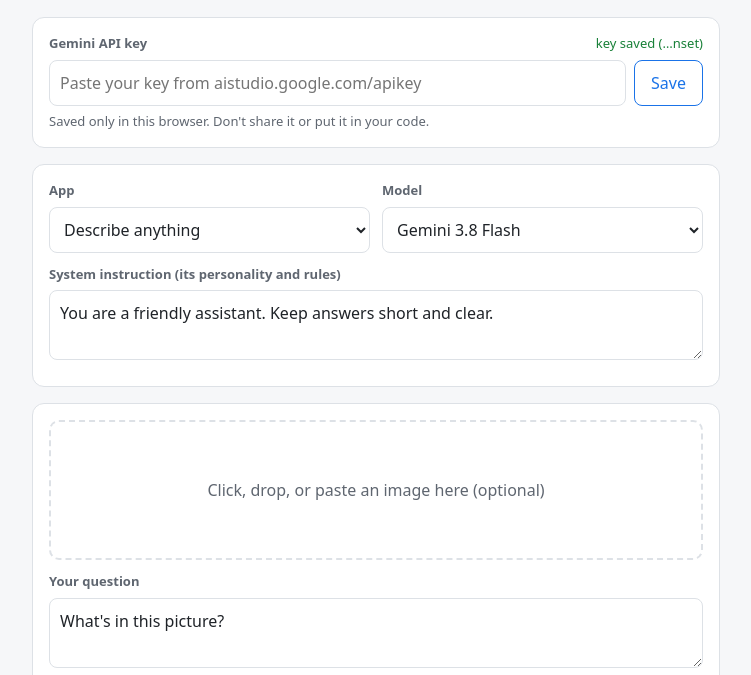
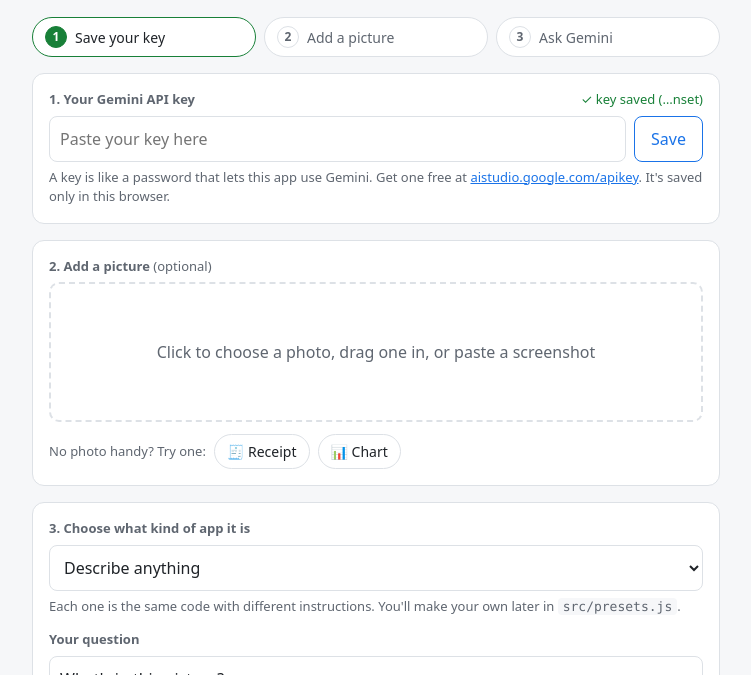
Before and after one commit to cheazer/gemini-multimodal-workshop, a website built with Vite: page index.html in a window 1280 px wide. Shown: the part 105-780 px from the top of the page, without its empty margins (264-1015 px from the left). Built offline with nearby package versions, Linux system fonts and the light colour scheme; no server answers.

Commit message:
beginner friendly page: progress steps, sample images, plain-english hints

```diff
--- a/index.html
+++ b/index.html
@@ -13,58 +13,75 @@
         <p class="sub">Show Gemini a picture, ask it anything.</p>
       </header>
 
+      <ol class="progress" aria-label="Your progress">
+        <li id="stepKey"><span class="tick">1</span> Save your key</li>
+        <li id="stepImg"><span class="tick">2</span> Add a picture</li>
+        <li id="stepAsk"><span class="tick">3</span> Ask Gemini</li>
+      </ol>
+
       <section class="card">
         <div class="row">
-          <label for="keyInput" class="label">Gemini API key</label>
+          <label for="keyInput" class="label">1. Your Gemini API key</label>
           <span id="keyStatus" class="status"></span>
         </div>
         <div class="inline">
-          <input id="keyInput" type="password" placeholder="Paste your key from aistudio.google.com/apikey" autocomplete="off" />
+          <input id="keyInput" type="password" placeholder="Paste your key here" autocomplete="off" />
           <button id="keySave" class="secondary">Save</button>
         </div>
-        <p class="hint">Saved only in this browser. Don't share it or put it in your code.</p>
+        <p class="hint">
+          A key is like a password that lets this app use Gemini. Get one free at
+          <a href="https://aistudio.google.com/apikey" target="_blank" rel="noopener">aistudio.google.com/apikey</a>.
+          It's saved only in this browser.
+        </p>
       </section>
 
       <section class="card">
-        <div class="grid2">
-          <div>
-            <label for="preset" class="label">App</label>
-            <select id="preset"></select>
-          </div>
-          <div>
-            <label for="model" class="label">Model</label>
-            <select id="model">
-              <option value="gemini-3.8-flash">Gemini 3.8 Flash</option>
-              <option value="gemini-3.5-flash-lite">Gemini 3.5 Flash-Lite (faster, use if rate limited)</option>
-            </select>
-          </div>
+        <label class="label">2. Add a picture <span class="optional">(optional)</span></label>
+        <label class="drop" id="drop">
+          <input type="file" id="file" accept="image/*,.heic,.heif" hidden />
+          <img id="preview" alt="Your chosen image" hidden />
+          <span id="dropText">Click to choose a photo, drag one in, or paste a screenshot</span>
+        </label>
+        <button id="clearImg" class="link" hidden>Remove picture</button>
+        <div class="samples">
+          <span class="hint">No photo handy? Try one:</span>
+          <button class="chip" data-sample="receipt">🧾 Receipt</button>
+          <button class="chip" data-sample="chart">📊 Chart</button>
         </div>
-
-        <label for="system" class="label">System instruction (its personality and rules)</label>
-        <textarea id="system" rows="2"></textarea>
       </section>
 
       <section class="card">
-        <label class="drop" id="drop">
-          <input type="file" id="file" accept="image/*,.heic,.heif" hidden />
-          <img id="preview" alt="Your chosen image" hidden />
-          <span id="dropText">Click, drop, or paste an image here (optional)</span>
-        </label>
-        <button id="clearImg" class="link" hidden>Remove image</button>
+        <label for="preset" class="label">3. Choose what kind of app it is</label>
+        <select id="preset"></select>
+        <p class="hint">Each one is the same code with different instructions. You'll make your own later in <code>src/presets.js</code>.</p>
 
-        <label for="prompt" class="label">Your question</label>
+        <label for="prompt" class="label spaced">Your question</label>
         <textarea id="prompt" rows="2"></textarea>
 
         <div class="buttons">
           <button id="askBtn">Ask Gemini</button>
           <button id="jsonBtn" class="secondary">Get structured JSON</button>
         </div>
+        <p class="hint"><b>Ask Gemini</b> gives a normal answer for people to read. <b>Get structured JSON</b> gives tidy data that code can use.</p>
       </section>
 
       <section class="card">
         <h2>Answer</h2>
-        <pre id="output">Nothing yet.</pre>
+        <pre id="output">Your answer will show up here.</pre>
       </section>
+
+      <details class="card advanced">
+        <summary>Advanced settings</summary>
+        <label for="system" class="label spaced">System instruction</label>
+        <textarea id="system" rows="3"></textarea>
+        <p class="hint">Tells Gemini who to be and how to answer. Try "Answer like a pirate" and ask again.</p>
+
+        <label for="model" class="label spaced">Model</label>
+        <select id="model">
+          <option value="gemini-3.8-flash">Gemini 3.8 Flash (default)</option>
+          <option value="gemini-3.5-flash-lite">Gemini 3.5 Flash-Lite (faster, use if you see "rate limit")</option>
+        </select>
+      </details>
 
       <footer>Built at GDG on Campus University of Aberdeen · Gemini API + Google Gen AI SDK</footer>
     </main>
--- a/src/main.js
+++ b/src/main.js
@@ -3,7 +3,7 @@
 
 import { askStream, askJson, buildContents } from "./gemini.js";
 import { PRESETS } from "./presets.js";
-import { els, getApiKey, getImage, setOutput, appendOutput, setBusy, showError } from "./ui.js";
+import { els, getApiKey, getImage, setOutput, appendOutput, setBusy, showError, markStep, useSample } from "./ui.js";
 
 // fill the preset dropdown
 PRESETS.forEach((p, i) => els.preset.add(new Option(p.name, String(i))));
@@ -15,6 +15,22 @@ function applyPreset() {
 }
 els.preset.addEventListener("change", applyPreset);
 applyPreset();
+
+// sample pictures: load the image and switch to an app that suits it
+const SAMPLE_SETUP = {
+  receipt: { preset: "Receipt scanner" },
+  chart: { preset: "Describe anything", question: "What does this chart show? What's the main trend?" },
+};
+document.querySelectorAll("[data-sample]").forEach((btn) =>
+  btn.addEventListener("click", async () => {
+    const name = btn.dataset.sample;
+    const setup = SAMPLE_SETUP[name];
+    const i = PRESETS.findIndex((p) => p.name === setup.preset);
+    if (i >= 0) { els.preset.value = String(i); applyPreset(); }
+    if (setup.question) els.prompt.value = setup.question;
+    await useSample(name);
+  })
+);
 
 function requestBase() {
   const apiKey = getApiKey();
@@ -40,6 +56,7 @@ els.askBtn.addEventListener("click", async () => {
         appendOutput(text);
       },
     });
+    markStep("stepAsk");
   } catch (err) {
     showError(err);
   } finally {
@@ -54,6 +71,7 @@ els.jsonBtn.addEventListener("click", async () => {
     const preset = PRESETS[Number(els.preset.value)] || PRESETS[0];
     const data = await askJson({ ...requestBase(), schema: preset.schema });
     setOutput(JSON.stringify(data, null, 2));
+    markStep("stepAsk");
   } catch (err) {
     showError(err);
   } finally {
--- a/src/style.css
+++ b/src/style.css
@@ -82,3 +82,30 @@ button.link {
   background: none; border: none; color: var(--accent); padding: 0; margin: -4px 0 12px; font-size: 14px;
 }
 footer { margin-top: 24px; font-size: 12px; color: var(--muted); text-align: center; }
+
+/* beginner-friendly extras */
+a { color: var(--accent); }
+code { font: 13px ui-monospace, Menlo, Consolas, monospace; background: var(--bg); padding: 1px 5px; border-radius: 4px; }
+.optional { font-weight: 400; }
+.spaced { margin-top: 14px; }
+.progress {
+  list-style: none; padding: 0; margin: 0 0 16px; display: flex; gap: 8px; flex-wrap: wrap;
+}
+.progress li {
+  flex: 1 1 140px; display: flex; align-items: center; gap: 8px;
+  padding: 8px 12px; border: 1px solid var(--line); border-radius: 999px;
+  font-size: 14px; color: var(--muted); background: var(--card);
+}
+.progress .tick {
+  display: inline-grid; place-items: center; width: 22px; height: 22px; border-radius: 50%;
+  border: 1px solid var(--line); font-size: 12px; font-weight: 700;
+}
+.progress li.done { color: var(--text); border-color: #188038; }
+.progress li.done .tick { background: #188038; border-color: #188038; color: #fff; }
+.samples { display: flex; align-items: center; gap: 8px; flex-wrap: wrap; }
+.samples .hint { margin: 0; }
+button.chip { padding: 6px 12px; border-radius: 999px; background: transparent; color: var(--text); border: 1px solid var(--line); font-size: 14px; }
+button.chip:hover { border-color: var(--accent); }
+.advanced summary { cursor: pointer; font-weight: 600; color: var(--muted); }
+.advanced[open] summary { margin-bottom: 4px; }
+select { margin-bottom: 0; }
--- a/src/ui.js
+++ b/src/ui.js
@@ -4,6 +4,9 @@
 const $ = (id) => document.getElementById(id);
 
 export const els = {
+  stepKey: $("stepKey"),
+  stepImg: $("stepImg"),
+  stepAsk: $("stepAsk"),
   keyInput: $("keyInput"),
   keySave: $("keySave"),
   keyStatus: $("keyStatus"),
@@ -40,8 +43,14 @@ export function getApiKey() {
 
 function refreshKeyStatus() {
   const key = getApiKey();
-  els.keyStatus.textContent = key ? `key saved (…${key.slice(-4)})` : "no key yet";
+  els.keyStatus.textContent = key ? `✓ key saved (…${key.slice(-4)})` : "no key yet";
   els.keyStatus.dataset.ok = key ? "1" : "";
+  markStep("stepKey", !!key);
+}
+
+// ticks off the 1-2-3 progress bar at the top of the page
+export function markStep(id, done = true) {
+  els[id]?.classList.toggle("done", done);
 }
 
 els.keySave.addEventListener("click", () => {
@@ -85,7 +94,7 @@ async function prepareImage(file) {
   }
 }
 
-async function useFile(file) {
+export async function useFile(file) {
   if (!file || !(file.type.startsWith("image/") || /\.(heic|heif)$/i.test(file.name))) return;
   els.dropText.textContent = "Loading image…";
   const img = await prepareImage(file);
@@ -98,6 +107,15 @@ async function useFile(file) {
     els.dropText.textContent = `${file.name} ready (no preview for this format)`;
   }
   els.clearImg.hidden = false;
+  markStep("stepImg");
+}
+
+// loads one of the sample pictures in public/samples/
+export async function useSample(name) {
+  const file = name === "chart" ? "chart.png" : "receipt.jpg";
+  const res = await fetch(`./samples/${file}`);
+  const blob = await res.blob();
+  await useFile(new File([blob], file, { type: blob.type }));
 }
 
 function clearImage() {
@@ -106,8 +124,9 @@ function clearImage() {
   els.preview.hidden = true;
   els.preview.removeAttribute("src");
   els.dropText.hidden = false;
-  els.dropText.textContent = "Click, drop, or paste an image here (optional)";
+  els.dropText.textContent = "Click to choose a photo, drag one in, or paste a screenshot";
   els.clearImg.hidden = true;
+  markStep("stepImg", false);
 }
 
 els.file.addEventListener("change", (e) => useFile(e.target.files[0]));
```
Also changed, not shown: public/samples/chart.png (added), public/samples/receipt.jpg (added).
